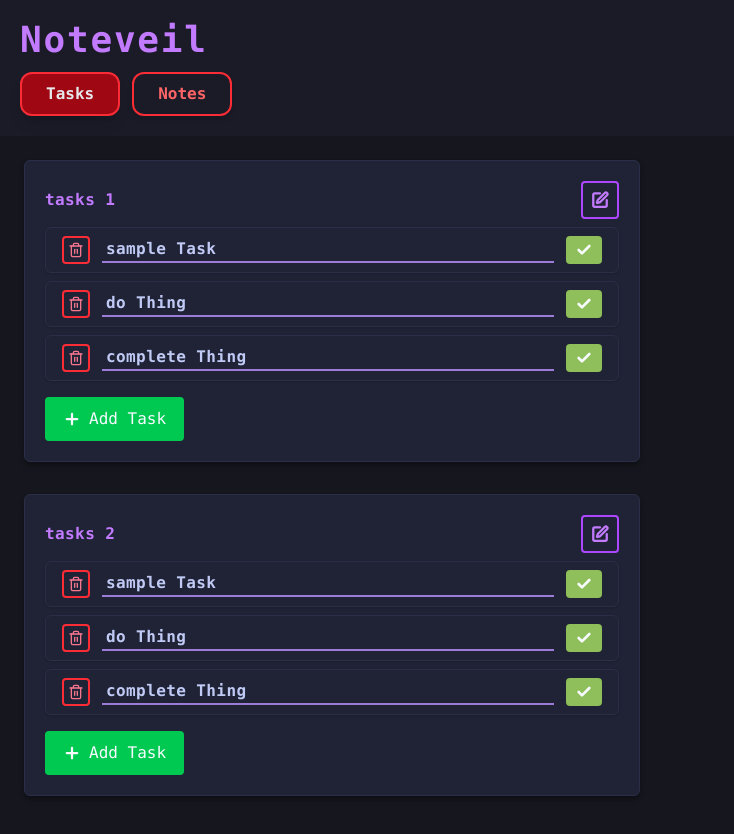
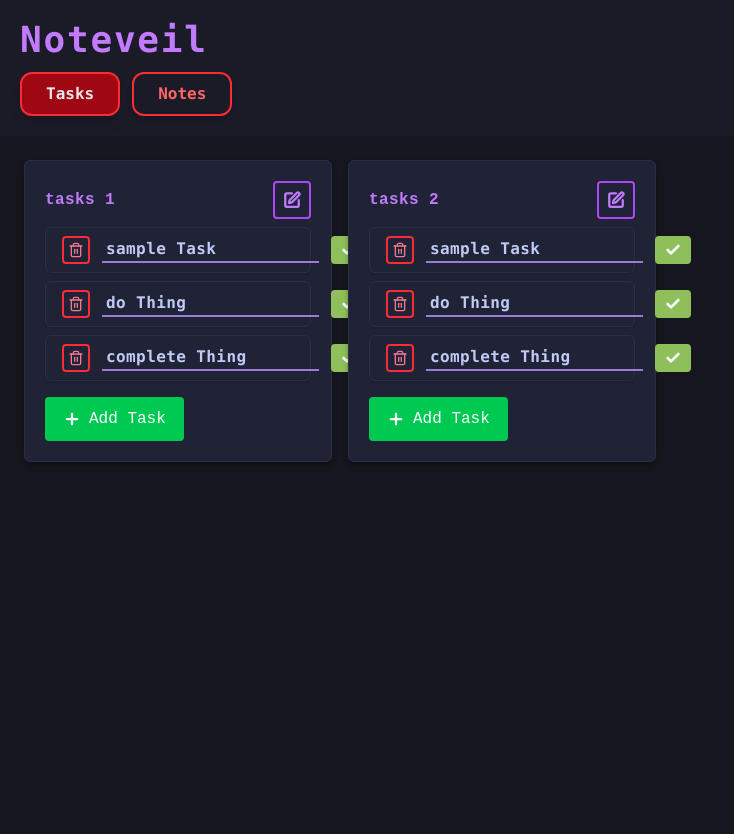
Before and after one commit to HShrigma/noteveil, a React (Vite) app: page / in a window 1280 px wide. Shown: the top 834 px of the page, without its empty margins (0-734 px from the left). Built offline with nearby package versions, Linux system fonts and the light colour scheme.

Commit message:
refactor(style): replace flex column for masonry layout

```diff
--- a/src/view/tasks/TasksHolder.tsx
+++ b/src/view/tasks/TasksHolder.tsx
@@ -1,34 +1,43 @@
 import { useState } from "react";
 import TaskList, { type TaskListData } from "./TaskList";
-import type { TaskItem } from "./Task";
 import Masonry from "react-masonry-css";
 
 export const TasksHolder = () => {
+  const breakpointColumnsObj = {
+    default: 4,
+    1024: 3,
+    768: 2,
+    500: 1,
+  };
   const sampleTasks = [
-    {id: 0,label:"sample Task", done:false},
-    {id: 1,label:"do Thing", done:false},
-    {id: 2,label:"complete Thing", done:false},
+    { id: 0, label: "sample Task", done: false },
+    { id: 1, label: "do Thing", done: false },
+    { id: 2, label: "complete Thing", done: false },
   ];
   const [allTasks, setAllTasks] = useState<TaskListData[]>([
-    { id:0, title: "tasks 1", tasks: sampleTasks },
-    { id:1, title: "tasks 2", tasks: sampleTasks }
+    { id: 0, title: "tasks 1", tasks: sampleTasks },
+    { id: 1, title: "tasks 2", tasks: sampleTasks }
   ]);
 
   const handleTaskChanged = (id: number, label: string, completed: boolean) => {
   };
-  const addNewTask = (id:number, label: string) => {
+  const addNewTask = (id: number, label: string) => {
   };
 
   const removeTask = (id: number, taskId: number) => {
     const taskList = allTasks[id];
-      taskList.tasks.splice(1,taskId);
-      setAllTasks((prevTasks) => prevTasks.map( taskData => taskData.id !== id ? taskData : taskList ));
+    taskList.tasks.splice(1, taskId);
+    setAllTasks((prevTasks) => prevTasks.map(taskData => taskData.id !== id ? taskData : taskList));
   };
 
-  const editTaskTitle = (id:number, newValue: string) => {};
-  const submitTaskTitle = (id:number) => {};
+  const editTaskTitle = (id: number, newValue: string) => { };
+  const submitTaskTitle = (id: number) => { };
   return (
-    <Masonry className="font-mono text-[#c0caf5] flex flex-col gap-8">
+    <Masonry
+      breakpointCols={breakpointColumnsObj}
+      className="flex gap-4"
+      columnClassName="flex flex-col gap-4"
+    >
       {allTasks.map(task =>
         <section className="bg-[#1f2335] p-5 rounded-md shadow-md shadow-black/30 border border-[#2a2f47]">
           <TaskList
```
Lines whose indentation alone changed are shown as unchanged.
